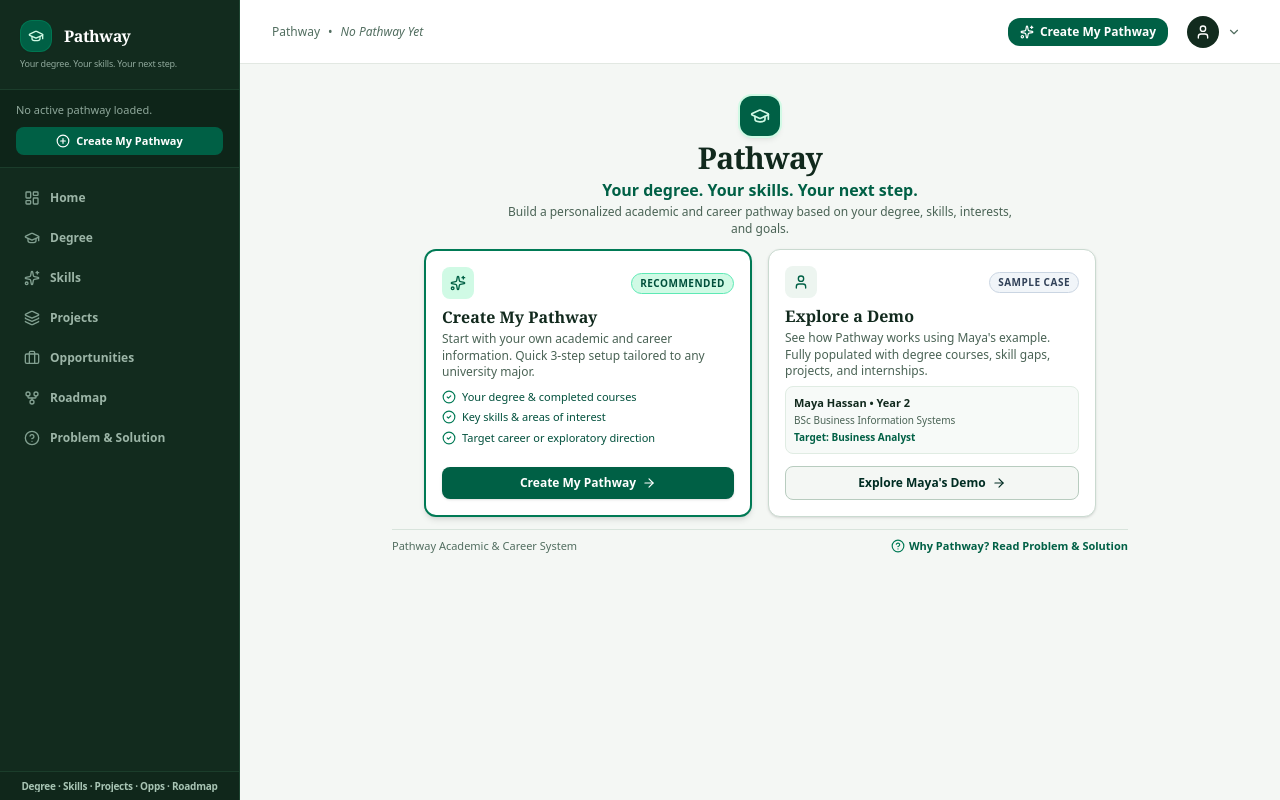
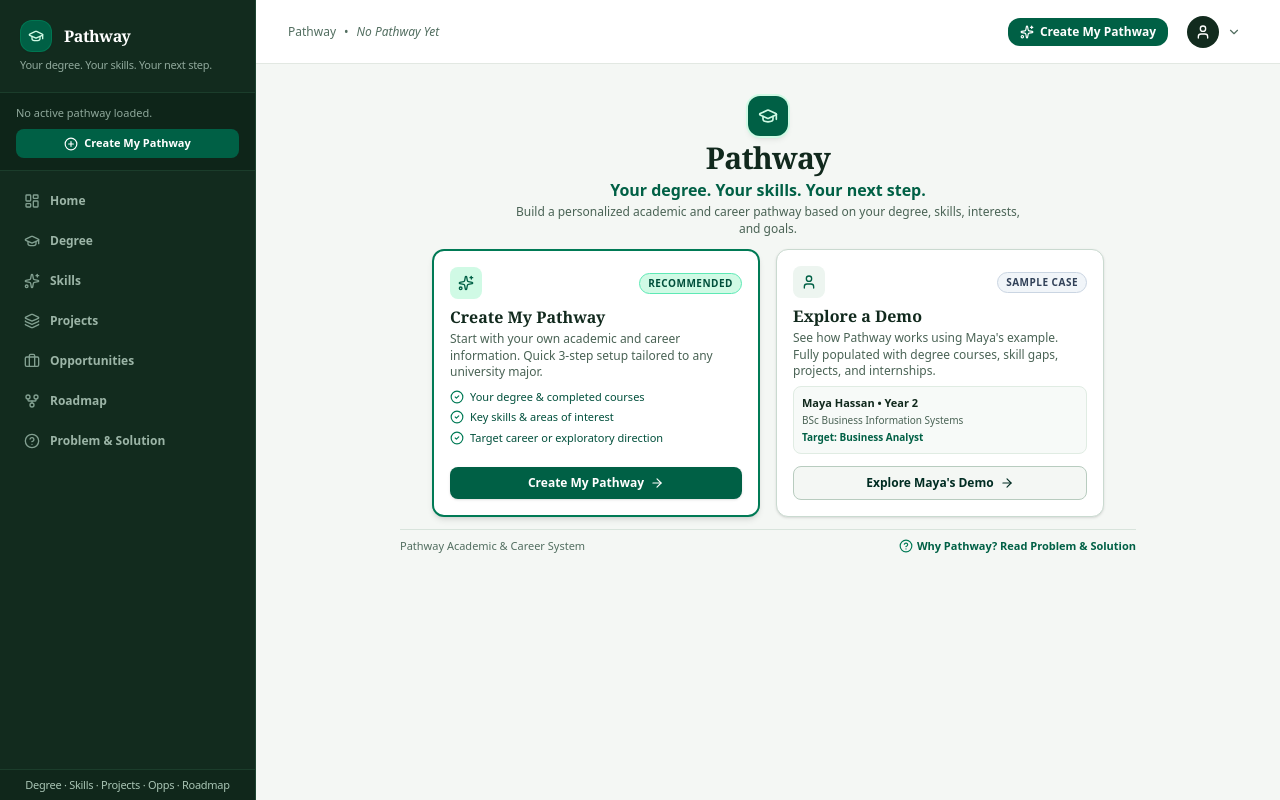
Before and after one commit to ASMAABDULSAMATHE/Pathway, a React (Vite) app: page / in a window 1280 px wide. Built offline with nearby package versions, Linux system fonts and the light colour scheme.

Commit message:
Side bar updated

```diff
--- a/src/components/layout/Sidebar.tsx
+++ b/src/components/layout/Sidebar.tsx
@@ -55,7 +55,7 @@ export const Sidebar: React.FC<{ isOpenMobile: boolean; setIsOpenMobile: (open:
       )}
 
       <aside
-        className={`fixed md:static inset-y-0 left-0 z-40 w-60 bg-[#122b1e] text-[#d6e5dc] flex flex-col border-r border-[#1e4431] transition-transform duration-200 ease-in-out md:translate-x-0 ${
+        className={`fixed md:static inset-y-0 left-0 z-40 w-64 bg-[#122b1e] text-[#d6e5dc] flex flex-col border-r border-[#1e4431] transition-transform duration-200 ease-in-out md:translate-x-0 ${
           isOpenMobile ? 'translate-x-0' : '-translate-x-full'
         }`}
       >
@@ -80,7 +80,7 @@ export const Sidebar: React.FC<{ isOpenMobile: boolean; setIsOpenMobile: (open:
                 Pathway
               </span>
             </div>
-            <p className="text-[9px] text-[#8fa89b] font-medium leading-tight tracking-tight mt-1.5 whitespace-nowrap overflow-hidden text-ellipsis w-full">
+            <p className="text-[11px] text-[#8fa89b] font-medium leading-tight tracking-tight mt-1.5 whitespace-nowrap overflow-hidden text-ellipsis w-full">
               Your degree. Your skills. Your next step.
             </p>
           </button>
@@ -158,7 +158,7 @@ export const Sidebar: React.FC<{ isOpenMobile: boolean; setIsOpenMobile: (open:
 
         {/* Footer info */}
         <div className="px-1.5 py-2 border-t border-[#1b3d2b] bg-[#0d2217]/40 text-center overflow-hidden">
-          <p className="text-[10px] font-semibold leading-tight tracking-tight text-[#a8c4b4] whitespace-nowrap overflow-hidden text-ellipsis">
+          <p className="text-[11px] font-medium leading-tight tracking-tight text-[#a8c4b4] whitespace-nowrap overflow-hidden text-ellipsis">
             Degree · Skills · Projects · Opps · Roadmap
           </p>
         </div>
```
